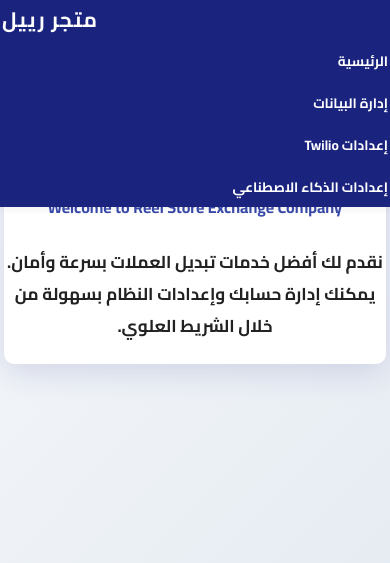
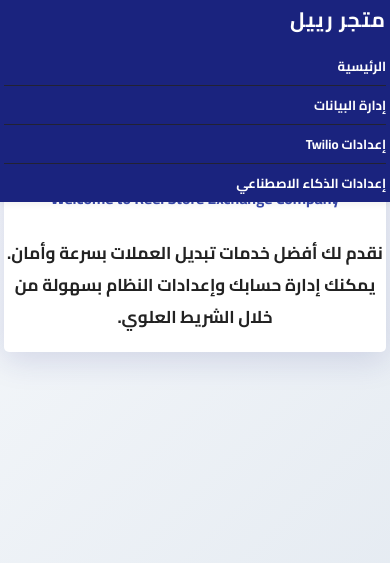
Before and after one commit to Mustafa66726ali/AI-bot, a Flask app: page / in a window 390 px wide. Shown: the top 563 px of the page. After the commit the page ends 391 px from the top, so only its background shows below. Run offline with Flask 3, Linux system fonts and the light colour scheme.

Commit message:
حل جذري: تصميم متجاوب 100% للصفحة الرئيسية للجوال والكمبيوتر

```diff
--- a/templates/index.html
+++ b/templates/index.html
@@ -17,7 +17,6 @@
             width: 100%;
             background: #1a237e;
             color: #fff;
-            padding: 0 0;
             box-shadow: 0 2px 8px #0001;
             position: fixed;
             top: 0;
@@ -87,50 +86,43 @@
         @media (max-width: 900px) {
             .navbar-container {
                 flex-direction: column;
-                align-items: flex-end;
+                align-items: stretch;
                 height: auto;
-                gap: 8px;
-                padding: 0 12px;
+                gap: 0;
+                padding: 0 4vw;
             }
             .navbar-links {
                 flex-direction: column;
-                gap: 5px;
+                gap: 0;
                 width: 100%;
-                align-items: flex-end;
+                align-items: stretch;
+                margin-top: 8px;
             }
             .navbar-link {
                 width: 100%;
                 text-align: right;
                 font-size: 1rem;
-                padding: 10px 0;
+                padding: 12px 0 12px 0;
+                border-radius: 0;
+                border-bottom: 1px solid #223;
+            }
+            .navbar-link:last-child {
+                border-bottom: none;
             }
             .main-content {
                 margin-top: 70px;
                 padding: 0 2vw;
             }
             .welcome-box {
-                padding: 24px 6px;
+                padding: 18px 4px;
                 min-width: 0;
-                width: 98%;
+                width: 100%;
+                border-radius: 13px;
             }
         }
         @media (max-width: 600px) {
             .navbar-container {
-                padding: 0 2px;
-                flex-direction: column;
-                gap: 2px;
-            }
-            .navbar-links {
-                flex-direction: column;
-                width: 100%;
-                gap: 2px;
-                align-items: flex-end;
-            }
-            .navbar-link {
-                width: 100%;
-                text-align: right;
-                font-size: 0.97rem;
-                padding: 9px 0;
+                padding: 0 1vw;
             }
             .main-content {
                 margin-top: 55px;
@@ -138,30 +130,32 @@
                 min-height: 50vh;
             }
             .welcome-box {
-                padding: 12px 2px;
+                padding: 8px 1px;
                 min-width: 0;
                 width: 100%;
+                border-radius: 8px;
             }
             .welcome-title {
-                font-size: 1.3rem;
+                font-size: 1.1rem;
             }
             .welcome-en {
-                font-size: 1rem;
+                font-size: 0.98rem;
             }
         }
         @media (max-width: 400px) {
             .welcome-box {
-                padding: 6px 0;
-                border-radius: 10px;
+                padding: 3px 0;
+                border-radius: 5px;
             }
             .main-content {
-                margin-top: 35px;
+                margin-top: 30px;
             }
             .navbar-link {
-                font-size: 0.85rem;
+                font-size: 0.82rem;
                 padding: 7px 0;
             }
         }
+
     </style>
 </head>
 <body>
```
